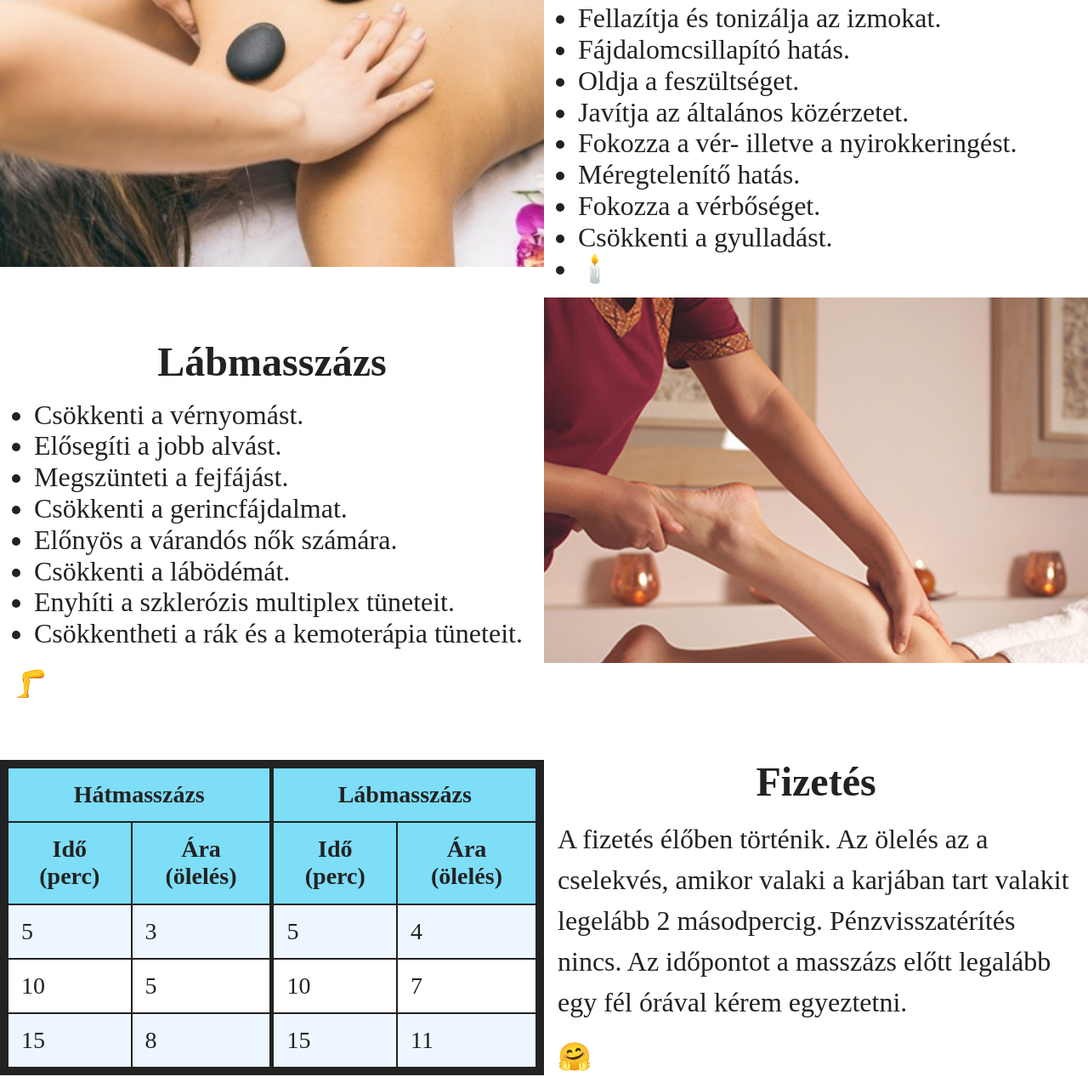
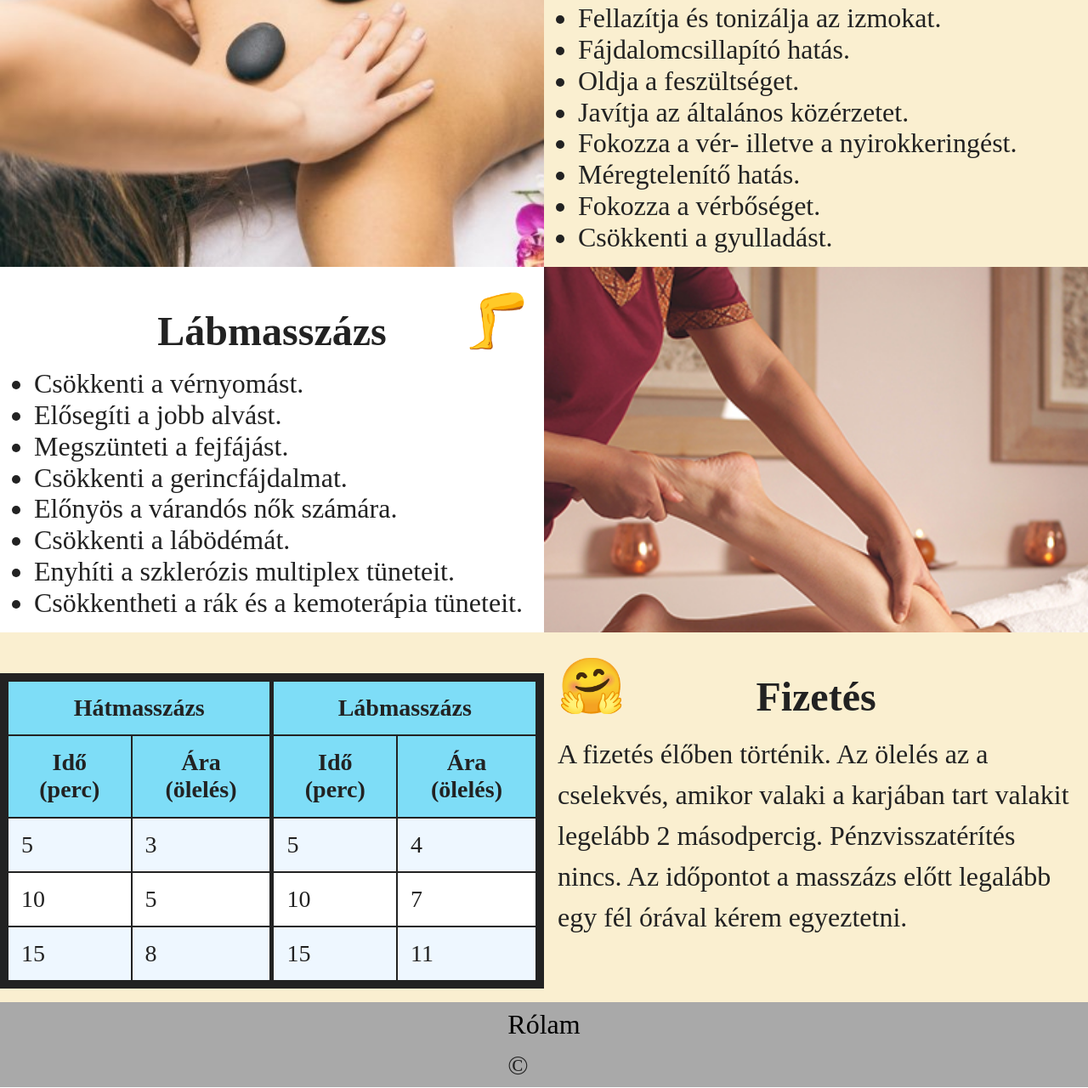
Before and after one commit to Domonkos65/kar23ajandek1, a plain HTML site: page index.html in a window 1280 px wide. Shown: the part 1040-2320 px from the top of the page at 85% size. Drawn offline with Linux system fonts and the light colour scheme; a web font is replaced by a local one.

Commit message:
Update style.css

```diff
--- a/style.css
+++ b/style.css
@@ -71,7 +71,7 @@ a{
 .buddha p{
     padding: 10px;
     background-color: rgba(70, 70, 70, 0.5);
-    width: 45ch;
+    max-width: 45ch;
     font-family: Pacifico, 'Times New Roman', Times, serif;
     line-height: 45px;
     font-size: 200%;
@@ -87,14 +87,35 @@ a{
     position: relative;
     top: 1.15rem;
 }
+.box2{
+    grid-area: 3/1/4/2;
+    position: relative;
+}
 .box4{
     height: 430px;
     background: url(./00003_88072_600x314_normal.jpg);
     background-repeat: no-repeat;
     background-size: cover;
 }
-.box2{
-    grid-area: 3/1/4/2;
+#hát{
+    position: relative;
+    background-color: rgba(245, 223, 162,0.5);
+}
+#hát #gyertya{
+    list-style-type: none;
+    position: absolute;
+    left: 0;
+    top: 0;
+    font-size:  4rem;
+}
+#láb{
+    position: relative;
+}
+#láb p{
+    position: absolute;
+    right: 0;
+    top: 0;
+    font-size:  4rem;
 }
 .regvers{
     height: 350px;
@@ -120,7 +141,9 @@ p{
 li{
     font-size: 2rem;
 }
-
+.box8{
+    background-color: rgba(245, 223, 162,0.5);
+}
 table{
     margin: 3rem 0 1rem;
     border: 10px solid #222;
@@ -139,8 +162,22 @@ th{
 tr:nth-child(odd) {
     background: #eef7ff;
 }
+tr:nth-child(even) {
+    background: white;
+}
 .t4{
     border-right: 5px solid #222;
+}
+.fizetes {
+        position: relative;
+        background-color: rgba(245, 223, 162,0.5);
+
+    }
+.emoj{
+        position: absolute;
+        left: 0;
+        top: 0;
+        font-size:  4rem;
 }
 .foot{
     margin: 0;
@@ -164,7 +201,7 @@ span{
 }
 
 
-@media screen and (max-width:1152px){
+@media screen and (max-width:1265px){
     .navigationbar{
         height: 205px;
         flex-direction: column;
@@ -179,7 +216,7 @@ span{
         margin: 0.3rem;
     }
     .container{
-        grid-template-rows: 205px 9rem auto auto auto auto 100px;
+        grid-template-rows: 205px auto auto auto auto auto 100px;
     }
 
 }
```
